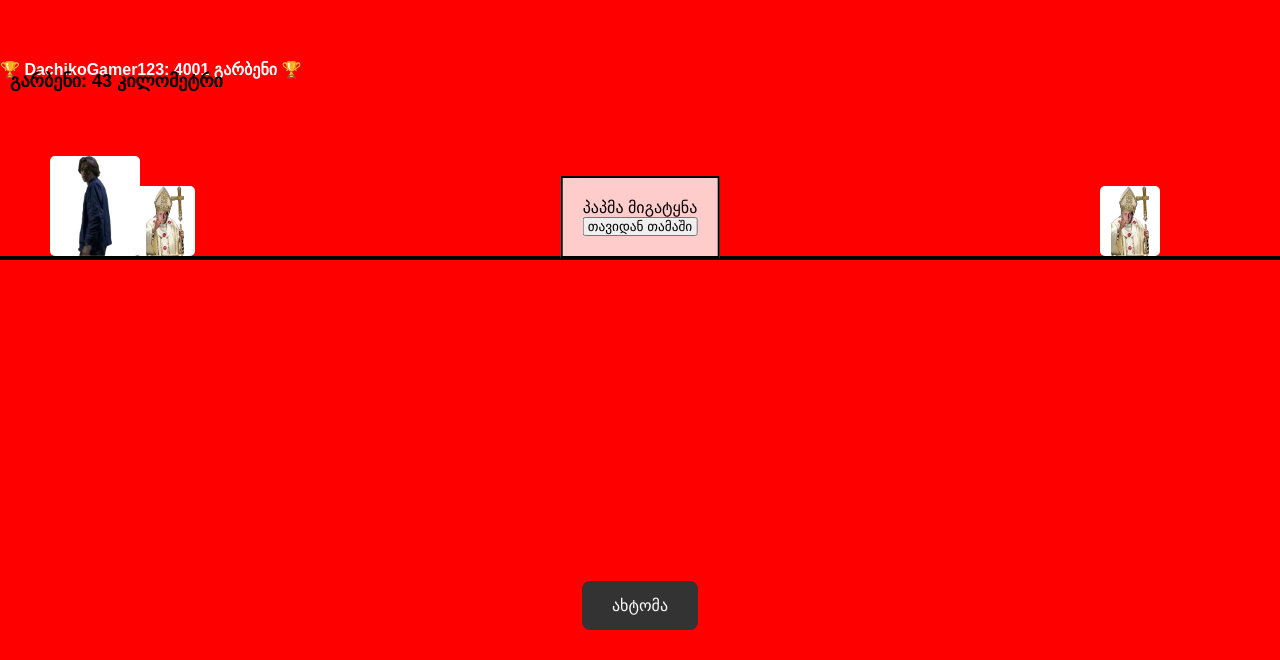
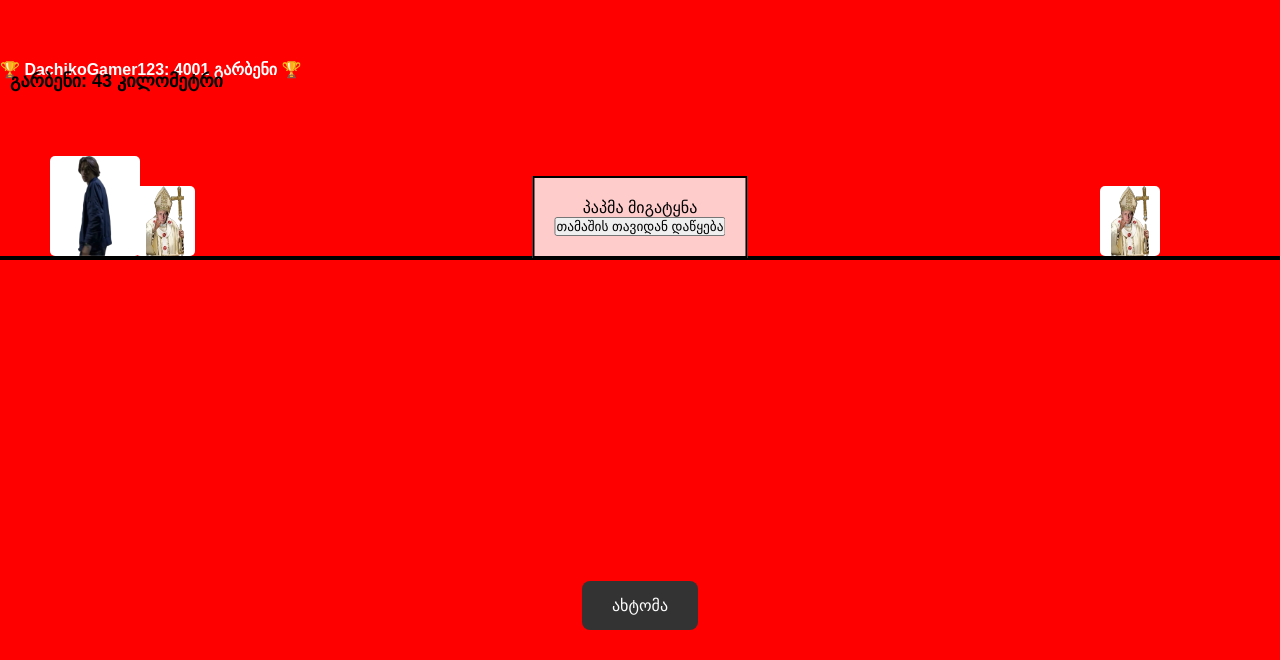
Before and after one commit to Shengelaa/Trex, a plain HTML site: page index.html in a window 1280 px wide. Shown: the part 140-800 px from the top of the page. Drawn offline with Linux system fonts and the light colour scheme.

Commit message:
რრრ

```diff
--- a/index.html
+++ b/index.html
@@ -13,7 +13,7 @@
       <div id="score" class="score">გარბენი: 0</div>
       <div id="gameOver" class="game-over hidden">
         <p>პაპმა მიგატყნა</p>
-        <button onclick="restartGame()">თავიდან თამაში</button>
+        <button onclick="restartGame()">თამაშის თავიდან დაწყება</button>
       </div>
     </div>
     <div></div>
--- a/script.js
+++ b/script.js
@@ -91,6 +91,7 @@ function restartGame() {
 // Update the score
 function updateScore() {
   score++;
+
   scoreDisplay.textContent = `გარბენი: ${score} კილომეტრი`;
 
   // Increase game speed every 1000 points
```
